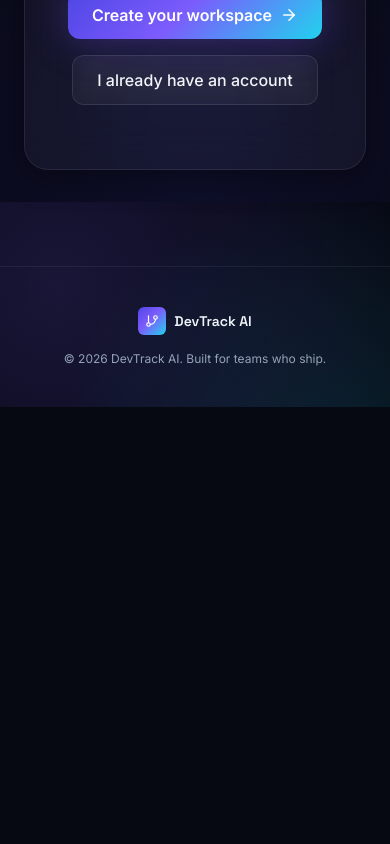
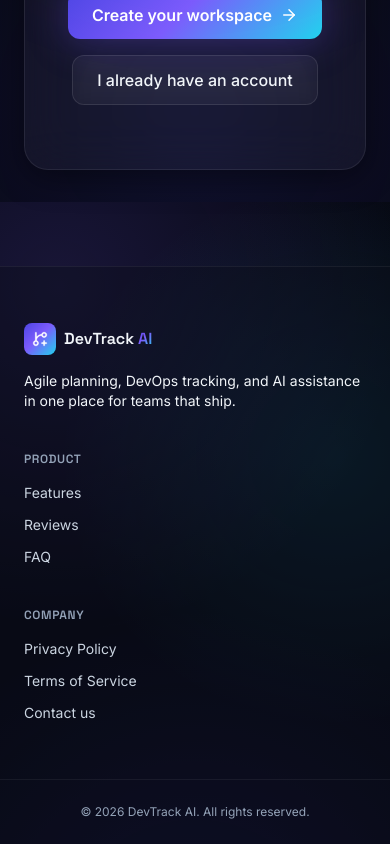
Before and after one commit to mohamad407/DevTrack_AI, a React (Vite) app in the folder frontend/: page / in a window 390 px wide. Shown: the part 5706-6550 px from the top of the page. Before the commit the page ends 6113 px from the top, so only its background shows below. Built offline with nearby package versions, Linux system fonts and the light colour scheme; no server answers.

Commit message:
Add Footer component with navigation links
This component includes links to product features, reviews, FAQs, and company policies, along with a contact email.

```diff
--- a/frontend/src/components/landing/Footer.jsx
+++ b/frontend/src/components/landing/Footer.jsx
@@ -1,16 +1,64 @@
-import { GitBranch } from 'lucide-react';
+import { Link } from 'react-router-dom';
+
+const product = [
+  { label: 'Features', href: '#features' },
+  { label: 'Reviews', href: '#reviews' },
+  { label: 'FAQ', href: '#faq' },
+];
+
+const company = [
+  { label: 'Privacy Policy', to: '/privacy' },
+  { label: 'Terms of Service', to: '/terms' },
+];
+
+const CONTACT_EMAIL = 'asihf174@gmail.com';
 
 export default function Footer() {
   return (
-    <footer className="border-t border-white/[0.06] px-6 py-10">
-      <div className="mx-auto flex max-w-7xl flex-col items-center justify-between gap-4 sm:flex-row">
-        <div className="flex items-center gap-2">
-          <span className="flex h-7 w-7 items-center justify-center rounded-md bg-aurora">
-            <GitBranch size={14} className="text-white" />
-          </span>
-          <span className="font-display text-sm font-semibold">DevTrack AI</span>
+    <footer className="border-t border-white/[0.06] bg-void-800/40">
+      <div className="mx-auto grid max-w-7xl gap-10 px-6 py-14 sm:grid-cols-2 lg:grid-cols-4">
+        <div className="space-y-4 lg:col-span-2">
+          <div className="flex items-center gap-2">
+            <img src="/icon-192.png" alt="" width={32} height={32} className="h-8 w-8 rounded-lg" />
+            <span className="font-display text-base font-semibold">
+              DevTrack <span className="text-gradient">AI</span>
+            </span>
+          </div>
+          <p className="max-w-sm text-sm text-ink-400">
+            Agile planning, DevOps tracking, and AI assistance in one place for teams that ship.
+          </p>
         </div>
-        <p className="text-xs text-ink-500">© {new Date().getFullYear()} DevTrack AI. Built for teams who ship.</p>
+
+        <div>
+          <h3 className="mb-4 text-xs font-semibold uppercase tracking-wider text-ink-500">Product</h3>
+          <ul className="space-y-3 text-sm">
+            {product.map((l) => (
+              <li key={l.label}>
+                <a href={l.href} className="text-ink-300 transition-colors hover:text-white">{l.label}</a>
+              </li>
+            ))}
+          </ul>
+        </div>
+
+        <div>
+          <h3 className="mb-4 text-xs font-semibold uppercase tracking-wider text-ink-500">Company</h3>
+          <ul className="space-y-3 text-sm">
+            {company.map((l) => (
+              <li key={l.label}>
+                <Link to={l.to} className="text-ink-300 transition-colors hover:text-white">{l.label}</Link>
+              </li>
+            ))}
+            <li>
+              <a href={`mailto:${CONTACT_EMAIL}`} className="text-ink-300 transition-colors hover:text-white">
+                Contact us
+              </a>
+            </li>
+          </ul>
+        </div>
+      </div>
+
+      <div className="border-t border-white/[0.06] py-6 text-center text-xs text-ink-500">
+        © {new Date().getFullYear()} DevTrack AI. All rights reserved.
       </div>
     </footer>
   );
```
